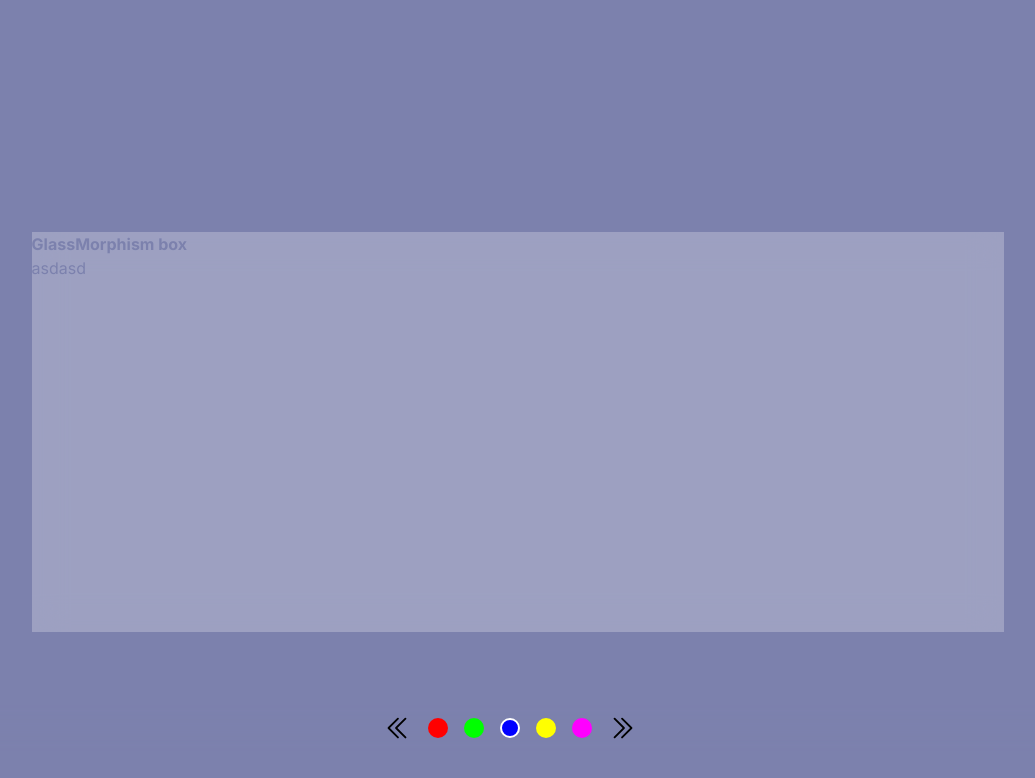
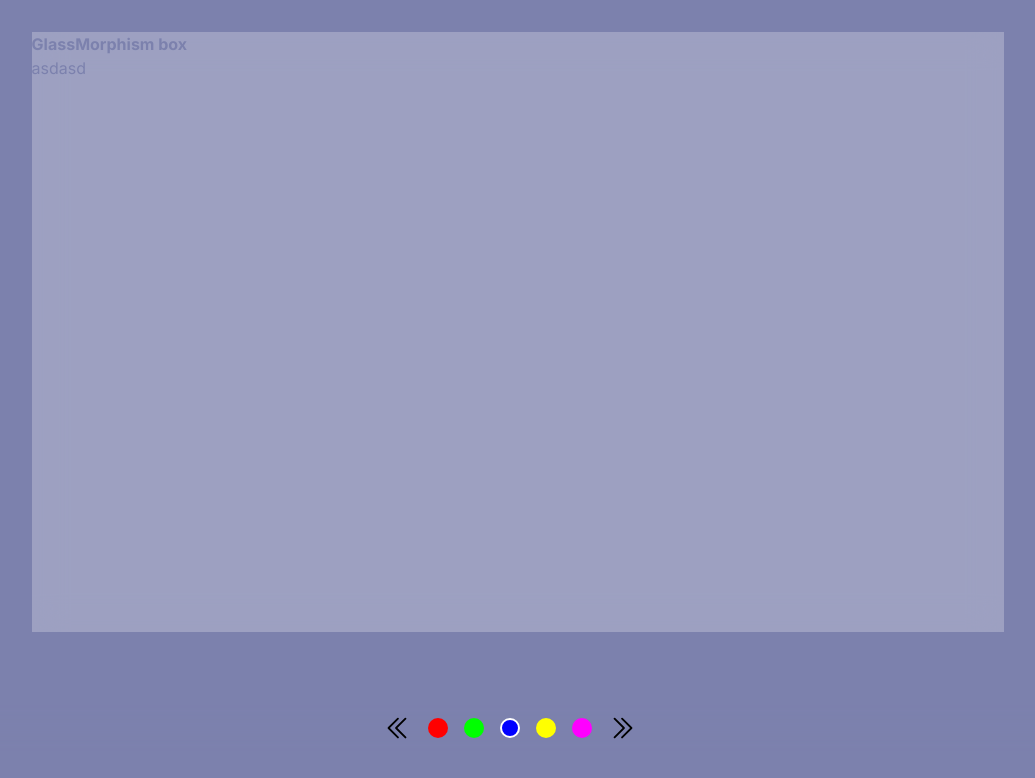
Before and after one commit to Will-H007/Fish-Pond, a Next.js app in the folder portfolio/: page /information in a window 1280 px wide. Shown: the top 778 px of the page, without its empty margins (130-1165 px from the left). Built offline with nearby package versions, Linux system fonts and the light colour scheme.

Commit message:
fixed position

```diff
--- a/portfolio/app/information/page.tsx
+++ b/portfolio/app/information/page.tsx
@@ -21,8 +21,9 @@ const DoubleLinkedListLayout: React.FC = () => {
 
   return (
     <div className="h-screen w-max-xl grid grid-rows-4 grid-cols-10 m-8 justify-center items-center">
-      <div className="col-start-2 col-end-10 row-start-2 row-end-4 m-2 justify-center items-center h-full w-full">
+      <div className="col-start-2 col-end-10 row-start-1 row-end-4 m-2 justify-center items-end h-full w-full">
           <GlassmorphismBox item={"asdasd"}/>
+
       </div>
 
 
```
